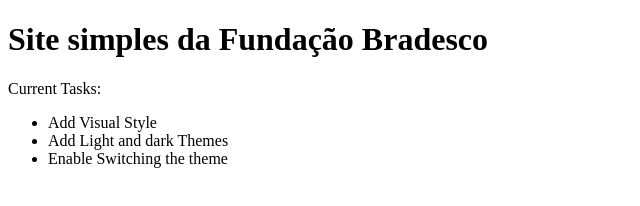
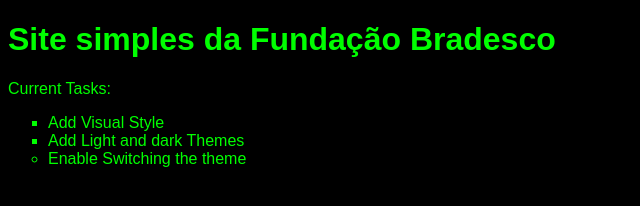
Before and after one commit to JonathasGit/Curso-Site-Funda-o-Bradesco, a plain HTML site: page index.html in a window 1280 px wide. Shown: the whole page, without its empty margins (0-640 px from the left). Drawn offline with Linux system fonts and the light colour scheme.

Commit message:
#3 todo codigo desse modulo

```diff
--- a/index.html
+++ b/index.html
@@ -7,7 +7,7 @@
     <title>Site - Task List</title>
     <link rel="stylesheet" href="site-simples/main.css">
 </head>
-<body>
+<body class="dark-theme">
     <h1>Site simples da Fundação Bradesco</h1>
     <p id="msg">Current Tasks: </p>
     <ul>
--- a/site-simples/main.css
+++ b/site-simples/main.css
@@ -0,0 +1,43 @@
+:root{
+    --green: #00FF00;
+    --white: #FFFFFF;
+    --black: #000000;
+}
+
+* {
+    color: var(--fontcolor);
+    font-family: Arial, Helvetica, sans-serif;
+}
+
+body {
+    background: var(--bg);
+    font-family: monospace;
+}
+
+ul {
+    font-family: Arial, Helvetica, sans-serif;
+}
+
+li {
+    list-style: circle;
+}
+
+.list {
+    list-style: square;
+}
+
+/*#msg{
+    font-family: monospace;
+} */
+
+
+
+.light-theme{
+    color: #000000; /*Usar o --bg: var(--green);*/
+    background: #00FF00; /*Usar o --fontColor: var(--green);*/
+}
+
+.dark-theme{
+    --bg:var(--black);
+    --fontcolor: var(--green);
+}
```
